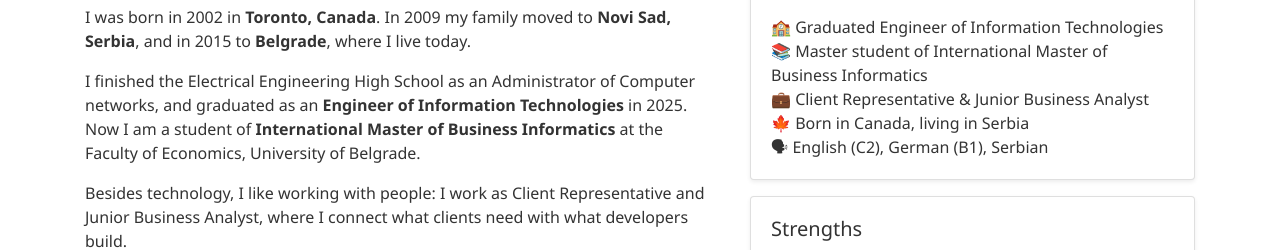
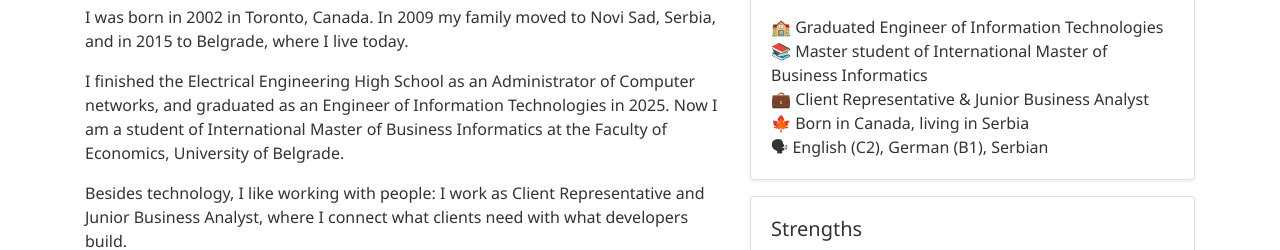
Before and after one commit to PavleOrl/PavleOrl.github.io, a plain HTML site: page index.html in a window 1280 px wide. Shown: the part 503-753 px from the top of the page. Drawn offline with nearby package versions, Linux system fonts and the light colour scheme.

Commit message:
Remove bold from the About me text

```diff
--- a/index.html
+++ b/index.html
@@ -54,13 +54,13 @@
             <div class="col-lg-7 mb-4">
                 <h2>About me</h2>
                 <p>
-                    I was born in 2002 in <strong>Toronto, Canada</strong>. In 2009 my family moved to
-                    <strong>Novi Sad, Serbia</strong>, and in 2015 to <strong>Belgrade</strong>, where I live today.
+                    I was born in 2002 in Toronto, Canada. In 2009 my family moved to
+                    Novi Sad, Serbia, and in 2015 to Belgrade, where I live today.
                 </p>
                 <p>
                     I finished the Electrical Engineering High School as an Administrator of Computer networks,
-                    and graduated as an <strong>Engineer of Information Technologies</strong> in 2025.
-                    Now I am a student of <strong>International Master of Business Informatics</strong> at the
+                    and graduated as an Engineer of Information Technologies in 2025.
+                    Now I am a student of International Master of Business Informatics at the
                     Faculty of Economics, University of Belgrade.
                 </p>
                 <p>
```
